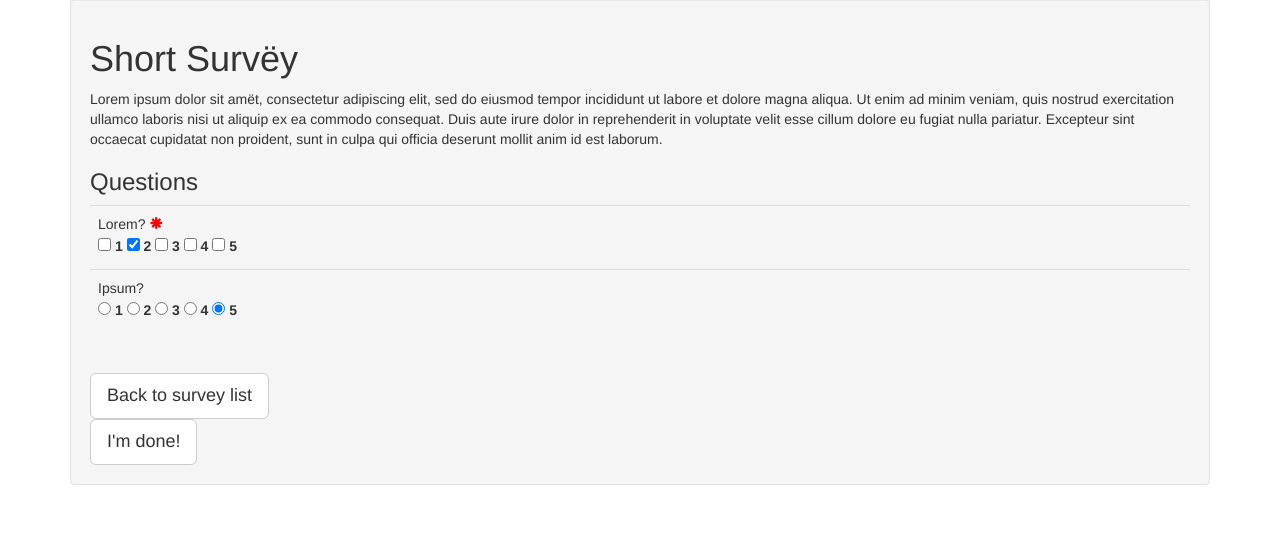
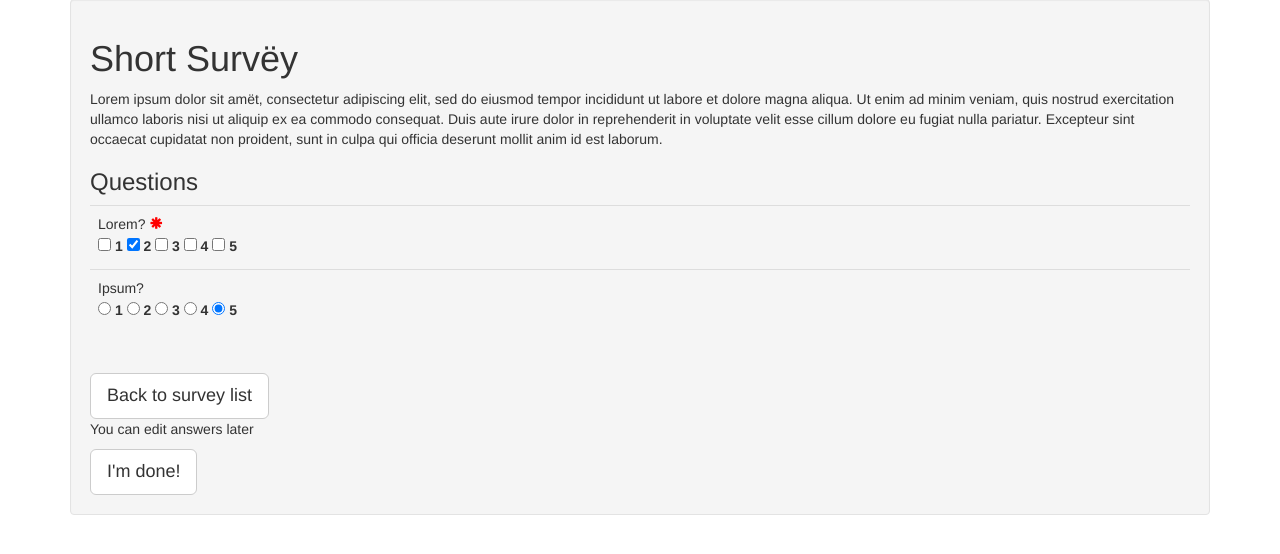
Before and after one commit to matveyplevako/Academic-staff-assessment, a Django app: page /survey/2/ in a window 1280 px wide. Shown: the part 72-626 px from the top of the page. Run offline with Django 3.2, Linux system fonts and the light colour scheme; a user stored in the database is signed in; data comes from the database, SQL or seed files in the repository; some libraries are stand-ins or nearby versions.

Commit message:
notify user about editable answers

```diff
--- a/mysite/survey/templates/survey.html
+++ b/mysite/survey/templates/survey.html
@@ -54,13 +54,18 @@
                     </div>
                 </div>
             </div>
-        {% empty %}
+            {% empty %}
             <h3> {% trans "Questions" %} </h3>
             {% include "question.html" %}
         {% endfor %}
         <br>
         <a class="btn btn-default btn-lg" href="{% url 'survey:survey-list' %}">{% trans "Back to survey list" %}</a>
         <br>
+        {% if survey.editable_answers %}
+            <p>You can edit answers later</p>
+        {% elif response_form.response is None %}
+            <p>You wont be able to edit answers later</p>
+        {% endif %}
         {% if survey.editable_answers or response_form.response is None %}
             <input
                     class="btn btn-default btn-lg"
```
